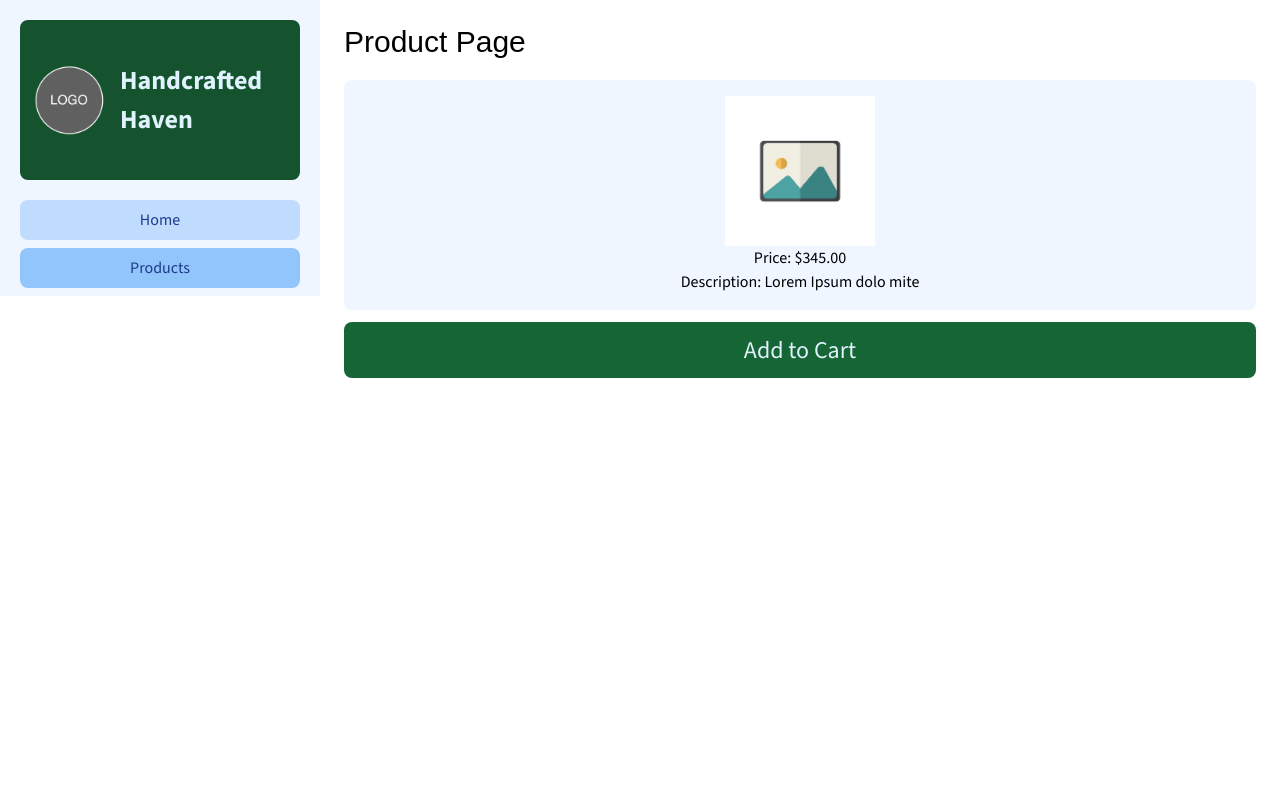
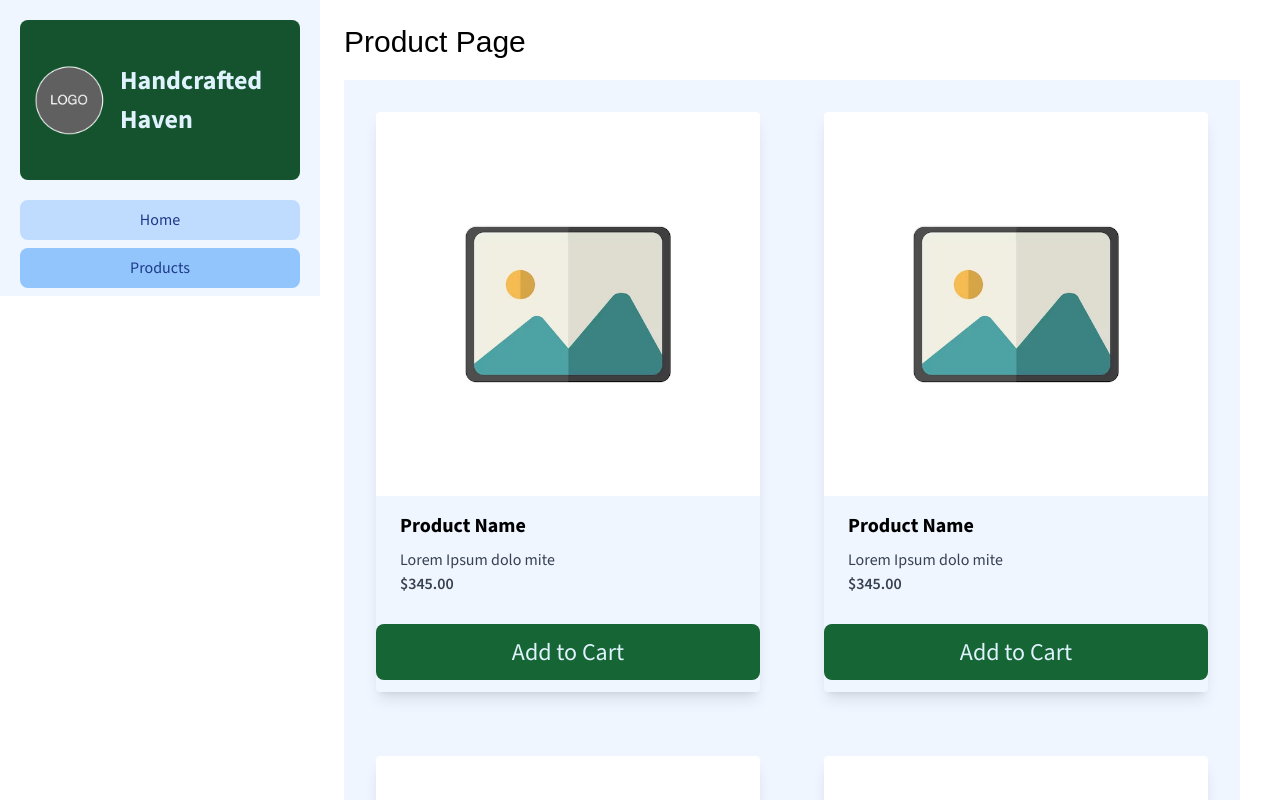
Before and after one commit to nelson-austin/handcrafted-haven, a Next.js app: page /dashboard/products in a window 1280 px wide. Built offline with nearby package versions, Linux system fonts and the light colour scheme; a web font is replaced by a local one.

Commit message:
Intitial Layout changes and Implementation of tailwind

```diff
--- a/app/dashboard/products/page.tsx
+++ b/app/dashboard/products/page.tsx
@@ -4,12 +4,67 @@ import Image from "next/image";
 import { v4 as uuidv4 } from "uuid";
 const uuid = uuidv4();
 import { Metadata } from "next";
+import ProductCard from "../../ui/products/productCard";
 
 export const metadata: Metadata = {
   title: "Products",
 };
 
 const cartCards = [
+  {
+    cardId: uuid,
+    cardImage: "/product-placeholder-image.png",
+    price: "$345.00",
+    description: "Lorem Ipsum dolo mite",
+  },
+  {
+    cardId: uuid,
+    cardImage: "/product-placeholder-image.png",
+    price: "$345.00",
+    description: "Lorem Ipsum dolo mite",
+  },
+  {
+    cardId: uuid,
+    cardImage: "/product-placeholder-image.png",
+    price: "$345.00",
+    description: "Lorem Ipsum dolo mite",
+  },
+  {
+    cardId: uuid,
+    cardImage: "/product-placeholder-image.png",
+    price: "$345.00",
+    description: "Lorem Ipsum dolo mite",
+  },
+  {
+    cardId: uuid,
+    cardImage: "/product-placeholder-image.png",
+    price: "$345.00",
+    description: "Lorem Ipsum dolo mite",
+  },
+  {
+    cardId: uuid,
+    cardImage: "/product-placeholder-image.png",
+    price: "$345.00",
+    description: "Lorem Ipsum dolo mite",
+  },
+  {
+    cardId: uuid,
+    cardImage: "/product-placeholder-image.png",
+    price: "$345.00",
+    description: "Lorem Ipsum dolo mite",
+  },
+  {
+    cardId: uuid,
+    cardImage: "/product-placeholder-image.png",
+    price: "$345.00",
+    description: "Lorem Ipsum dolo mite",
+  },
+  {
+    cardId: uuid,
+    cardImage: "/product-placeholder-image.png",
+    price: "$345.00",
+    description: "Lorem Ipsum dolo mite",
+  },
   {
     cardId: uuid,
     cardImage: "/product-placeholder-image.png",
@@ -25,33 +80,25 @@ const lusitana = Lusitana({
 
 export default function ProductPage() {
   return (
-    <section className="flex flex-col">
+
+    <section>
       <h2
         className={`${lusitana.className} text-2xl pb-5 text-center md:text-3xl md:text-left`}
       >
         Product Page
       </h2>
+      <div className = "flex flex-wrap">
       {cartCards.map((card) => {
         return (
           <div
             key={card.cardId}
-            className="flex flex-col items-center justify-center p-4 bg-blue-50 rounded-lg"
+            className="flex flex-col items-center justify-center p-4 bg-blue-50"
           >
-            <Image
-              src={card.cardImage}
-              width={150}
-              height={250}
-              alt="Cart Card Image"
-            />
-            <p>{`Price: ${card.price}`}</p>
-            <p>{`Description: ${card.description}`}</p>
+            <ProductCard cardId = {card.cardId} cardImage = {card.cardImage} price = {card.price} description = {card.description}/>
+
           </div>
         );
       })}
-      <div className="bg-green-800 my-3 text-2xl rounded-lg p-3 flex justify-center items-center md:hover:bg-green-700 text-sky-100">
-        <Link href={"/dashboard/products/addcart"}>
-          <button className="">Add to Cart</button>
-        </Link>
       </div>
     </section>
   );
--- /dev/null
+++ b/app/ui/products/productCard.tsx
@@ -0,0 +1,23 @@
+import React from 'react'
+import Link from "next/link";
+
+export default function ProductCard(props) {
+  return (
+    <div className="max-w-sm rounded overflow-hidden shadow-lg mx-4 my-4">
+      <img className="w-full" src={props.cardImage} alt="Product Image" />
+      <div className="px-6 py-4">
+        <div className="font-bold text-xl mb-2">Product Name</div>
+        <p className="text-gray-700 text-base">
+          {props.description}
+        </p>
+        <p className="text-gray-700 text-base font-semibold">{props.price}</p>
+      </div>
+      <div className="bg-green-800 my-3 text-2xl rounded-lg p-3 flex justify-center items-center md:hover:bg-green-700 text-sky-100">
+        <Link href={"/dashboard/products/addcart"}>
+          <button className="">Add to Cart</button>
+        </Link>
+      </div>
+    </div>
+
+  )
+}
```
